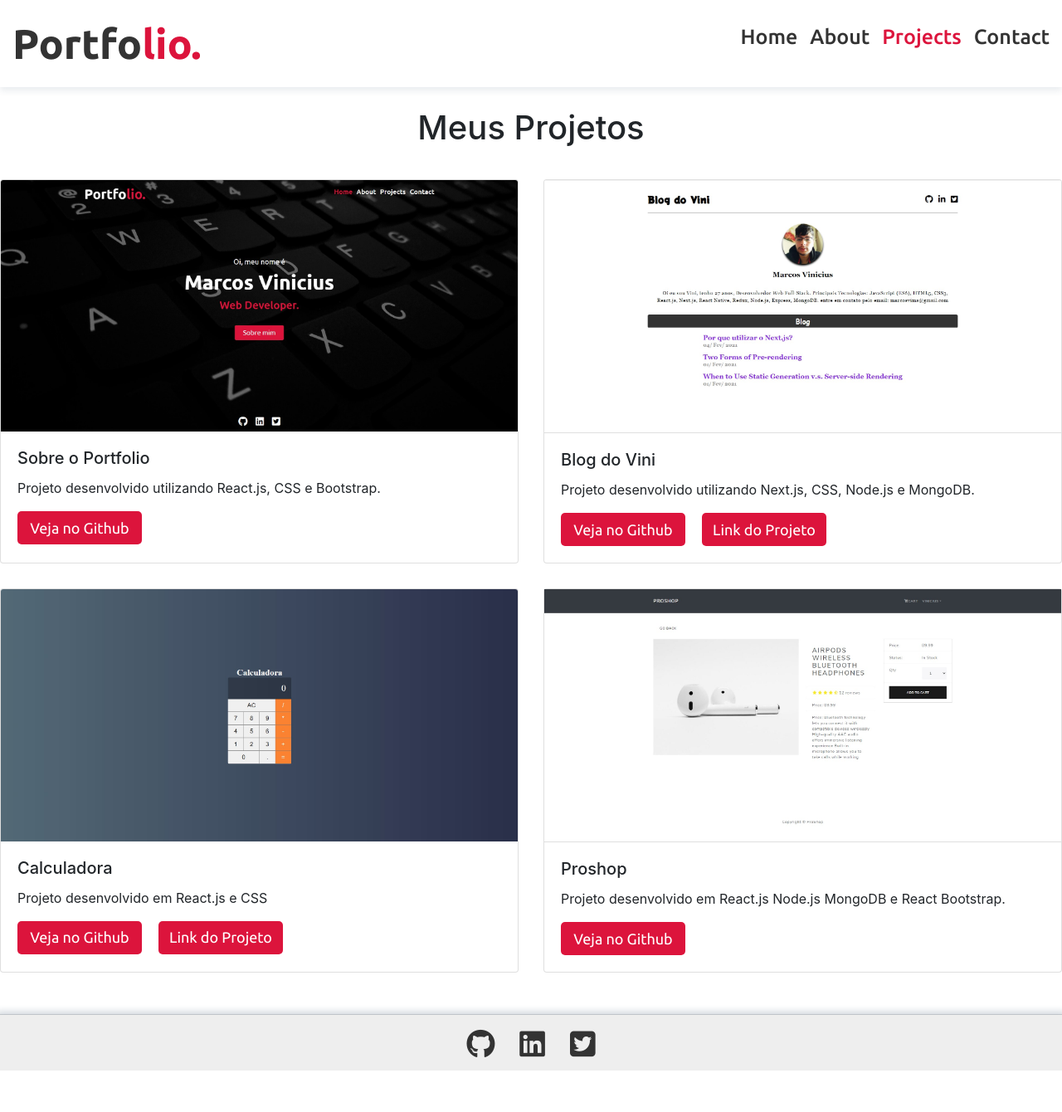
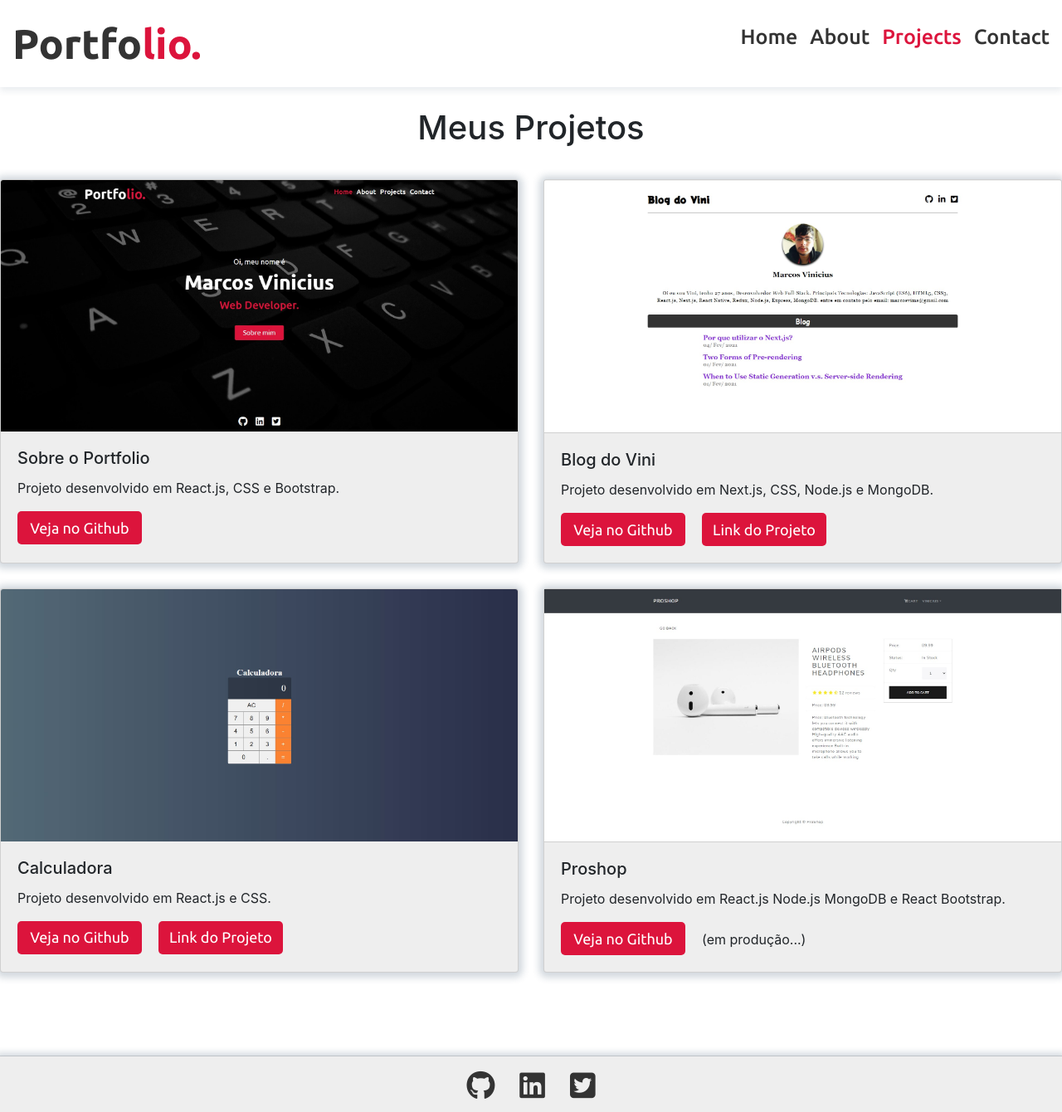
Before and after one commit to ViniSpirit/vini-portfolio, a React (Create React App) app: page /projects in a window 1280 px wide. Shown: the whole page at 83% size. Before the commit the page ends 1290 px from the top, so only its background shows below. Built offline with nearby package versions, Linux system fonts and the light colour scheme.

Commit message:
border shadow

```diff
--- a/src/App.css
+++ b/src/App.css
@@ -275,9 +275,8 @@
 .atributos {
   padding: 15px;
   max-width: 60%;
-  margin: 60px auto;
+  margin: 60px auto 100px auto;
   display: flex;
-
   border-radius: 5px;
   flex-direction: column;
   justify-content: center;
@@ -311,7 +310,7 @@
   display: grid;
   grid-template-columns: 1fr 1fr;
   gap: 30px;
-  margin-bottom: 50px;
+  margin-bottom: 100px;
 }
 
 .projects h1 {
--- a/src/pages/Projects.js
+++ b/src/pages/Projects.js
@@ -24,12 +24,18 @@ const Projects = () => {
           <h1>Meus Projetos</h1>
           <div className="projects-content">
             {/* Card 1 */}
-            <Card style={{ width: "100%" }}>
+            <Card
+              style={{
+                width: "100%",
+                backgroundColor: "#eee",
+                boxShadow: "0 1px 8px 5px rgb(30 60 90 / 20%)",
+              }}
+            >
               <Card.Img variant="top" src={img3} />
               <Card.Body>
                 <Card.Title>Sobre o Portfolio</Card.Title>
                 <Card.Text>
-                  Projeto desenvolvido utilizando React.js, CSS e Bootstrap.
+                  Projeto desenvolvido em React.js, CSS e Bootstrap.
                 </Card.Text>
                 <div className="button-links">
                   <form
@@ -46,7 +52,13 @@ const Projects = () => {
             </Card>
 
             {/* Card 2 */}
-            <Card style={{ width: "100%" }}>
+            <Card
+              style={{
+                width: "100%",
+                backgroundColor: "#eee",
+                boxShadow: "0 1px 8px 5px rgb(30 60 90 / 20%)",
+              }}
+            >
               <Card.Img
                 variant="top"
                 src={img5}
@@ -55,8 +67,7 @@ const Projects = () => {
               <Card.Body>
                 <Card.Title>Blog do Vini</Card.Title>
                 <Card.Text>
-                  Projeto desenvolvido utilizando Next.js, CSS, Node.js e
-                  MongoDB.
+                  Projeto desenvolvido em Next.js, CSS, Node.js e MongoDB.
                 </Card.Text>
                 <div className="button-links">
                   <form
@@ -82,11 +93,17 @@ const Projects = () => {
             </Card>
 
             {/* Card 3 */}
-            <Card style={{ width: "100%" }}>
+            <Card
+              style={{
+                width: "100%",
+                backgroundColor: "#eee",
+                boxShadow: "0 1px 8px 5px rgb(30 60 90 / 20%)",
+              }}
+            >
               <Card.Img variant="top" src={img4} />
               <Card.Body>
                 <Card.Title>Calculadora</Card.Title>
-                <Card.Text>Projeto desenvolvido em React.js e CSS</Card.Text>
+                <Card.Text>Projeto desenvolvido em React.js e CSS.</Card.Text>
                 <div className="button-links">
                   <form
                     action="https://github.com/ViniSpirit/Calculator"
@@ -111,7 +128,13 @@ const Projects = () => {
             </Card>
 
             {/* Card 4 */}
-            <Card style={{ width: "100%" }}>
+            <Card
+              style={{
+                width: "100%",
+                backgroundColor: "#eee",
+                boxShadow: "0 1px 8px 5px rgb(30 60 90 / 20%)",
+              }}
+            >
               <Carousel>
                 <Carousel.Item>
                   <img
@@ -123,7 +146,9 @@ const Projects = () => {
                 </Carousel.Item>
                 <Carousel.Item>
                   <img
-                    style={{ borderBottom: "1px solid rgba(0,0,0,.125)" }}
+                    style={{
+                      borderBottom: "1px solid rgba(0,0,0,.125)",
+                    }}
                     className="d-block w-100"
                     src={proImg2}
                     alt="First slide"
@@ -142,9 +167,14 @@ const Projects = () => {
                     target="_blank"
                     rel="noreferrer"
                   >
-                    <button className="cardBtn" type="submit">
+                    <button
+                      style={{ marginRight: "20px" }}
+                      className="cardBtn"
+                      type="submit"
+                    >
                       Veja no Github
                     </button>
+                    (em produção...)
                   </form>
                 </div>
               </Card.Body>
```
